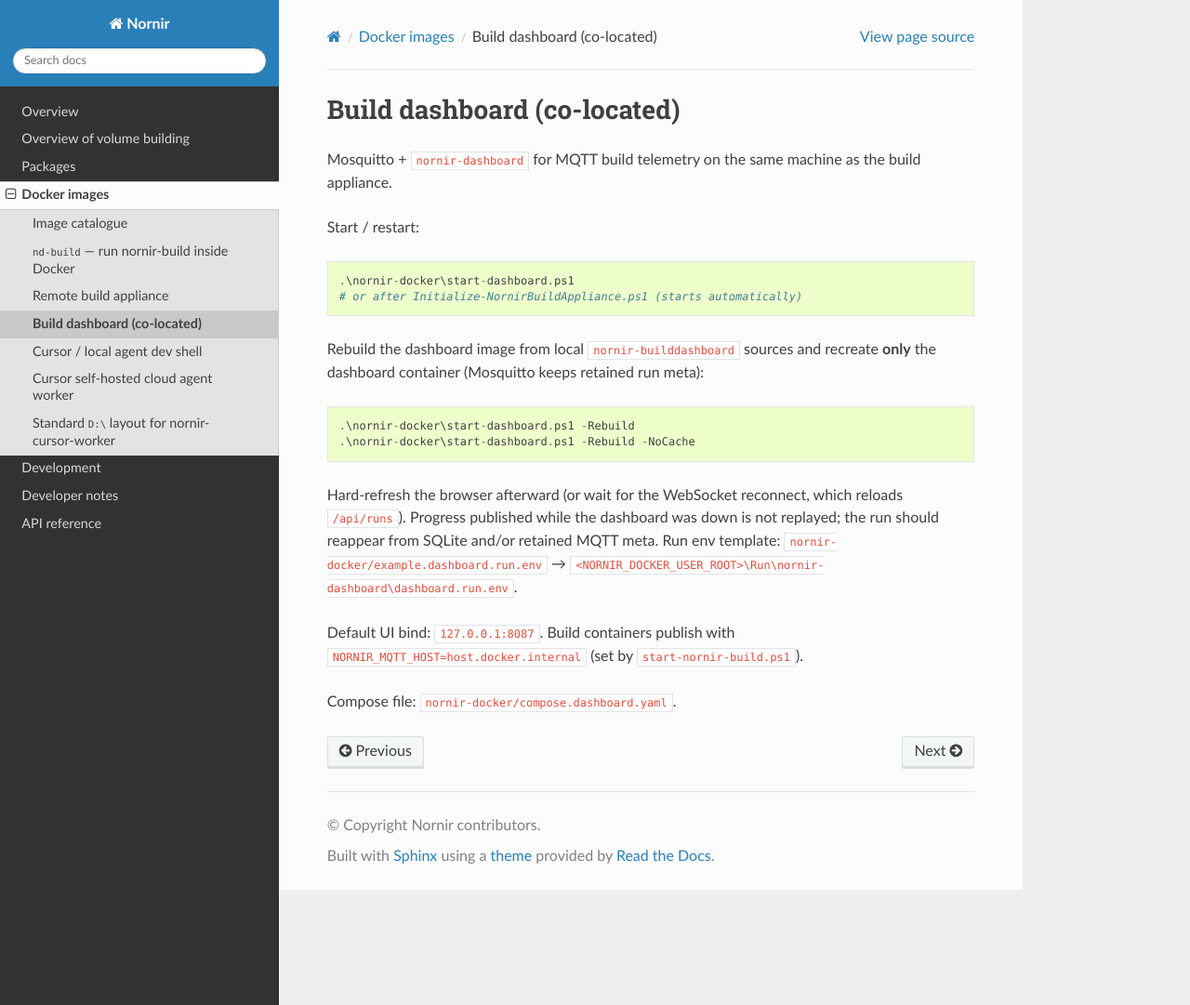
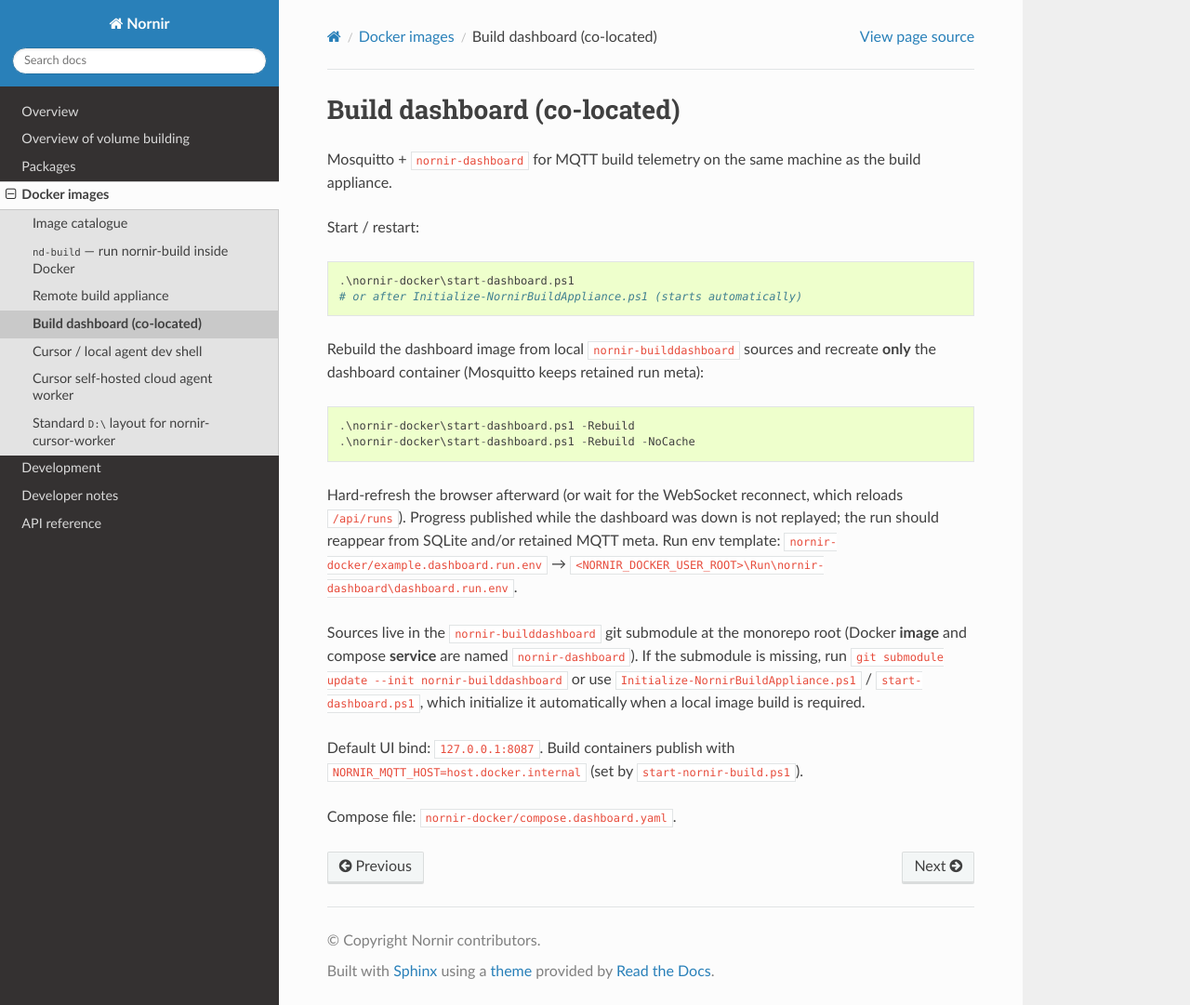
Before and after one commit to jamesra/nornir, a Sphinx documentation site: the page built from docs/docker/dashboard.rst, in a window 1280 px wide and 1081 px high. Shown: the whole window at 93% size. Built offline with Sphinx 7.4.7 and the Read the Docs theme 3.1.0, drawn with Linux system fonts in a browser that asks for light colours.

Commit message:
docs: clarify nornir-builddashboard vs nornir-dashboard naming
Bump nornir-docker for submodule init and compose build-context fixes.

```diff
--- a/docs/docker/dashboard.rst
+++ b/docs/docker/dashboard.rst
@@ -21,6 +21,12 @@
 Run env template: ``nornir-docker/example.dashboard.run.env`` →
 ``<NORNIR_DOCKER_USER_ROOT>\Run\nornir-dashboard\dashboard.run.env``.
 
+Sources live in the ``nornir-builddashboard`` git submodule at the monorepo root
+(Docker **image** and compose **service** are named ``nornir-dashboard``). If the
+submodule is missing, run ``git submodule update --init nornir-builddashboard``
+or use ``Initialize-NornirBuildAppliance.ps1`` / ``start-dashboard.ps1``, which
+initialize it automatically when a local image build is required.
+
 Default UI bind: ``127.0.0.1:8087``. Build containers publish with
 ``NORNIR_MQTT_HOST=host.docker.internal`` (set by ``start-nornir-build.ps1``).
 
--- a/docs/packages/other_packages.rst
+++ b/docs/packages/other_packages.rst
@@ -4,6 +4,7 @@
 These components are part of the same workspace. Their deep documentation lives in dedicated sections of this monodoc:
 
 * **nornir-docker** — see :doc:`../docker/index`.
+* **nornir-builddashboard** — MQTT build telemetry dashboard (sources submodule; Docker image/service name ``nornir-dashboard``). See :doc:`../docker/dashboard`.
 * **nornir-pyre** — interactive registration and visualization (PyQt6 / OpenGL).
 
   * End users (Windows installer): :doc:`pyre_install`
```
